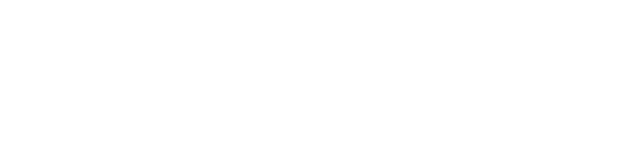
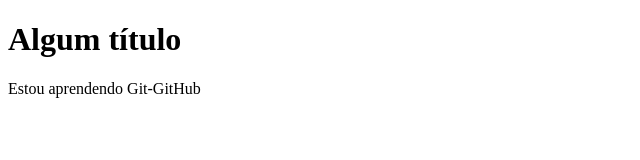
Before and after one commit to ValdirMatos/tutorial_git_matheus_battisti, a plain HTML site: page index.html in a window 1280 px wide. Shown: the whole page, without its empty margins (0-640 px from the left). Drawn offline with Linux system fonts and the light colour scheme.

Commit message:
Criei um título e um parágrafo

```diff
--- a/index.html
+++ b/index.html
@@ -6,6 +6,7 @@
     <title>Tutorial de Git</title>
 </head>
 <body>
-
+    <h1>Algum título</h1>
+    <p>Estou aprendendo Git-GitHub</p>
 </body>
 </html>
```
